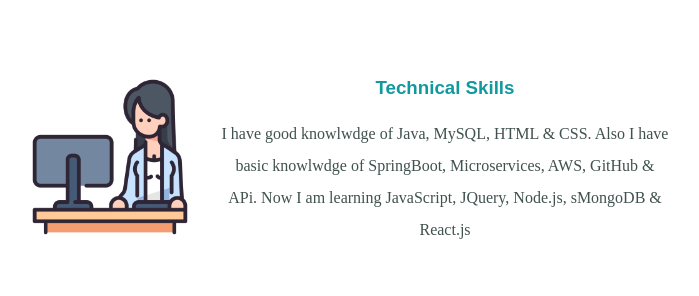
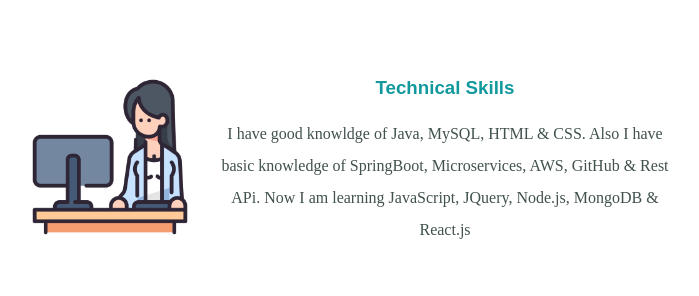
Before and after one commit to KalyaniKiranAmrutkar/My-Website, a plain HTML site: page index.html in a window 1280 px wide. Shown: the part 1365-1661 px from the top of the page, without its empty margins (290-989 px from the left). Drawn offline with Linux system fonts and the light colour scheme; files whose address does not match are found by name; a web font is replaced by a local one.

Commit message:
Update index.html

```diff
--- a/index.html
+++ b/index.html
@@ -35,9 +35,9 @@
           <div class="skill-row">
             <img class="code" src="images/worker.png" alt="code-img">
             <h3>Technical Skills</h3>
-            <p>I have good knowlwdge of Java, MySQL, HTML & CSS.
-               Also I have basic knowlwdge of SpringBoot, Microservices, AWS, GitHub & APi.
-               Now I am learning JavaScript, JQuery, Node.js, sMongoDB & React.js</p>
+            <p>I have good knowldge of Java, MySQL, HTML & CSS.
+               Also I have basic knowledge of SpringBoot, Microservices, AWS, GitHub & Rest APi.
+               Now I am learning JavaScript, JQuery, Node.js, MongoDB & React.js</p>
           </div>
 
           <div class="skill-row">
```
